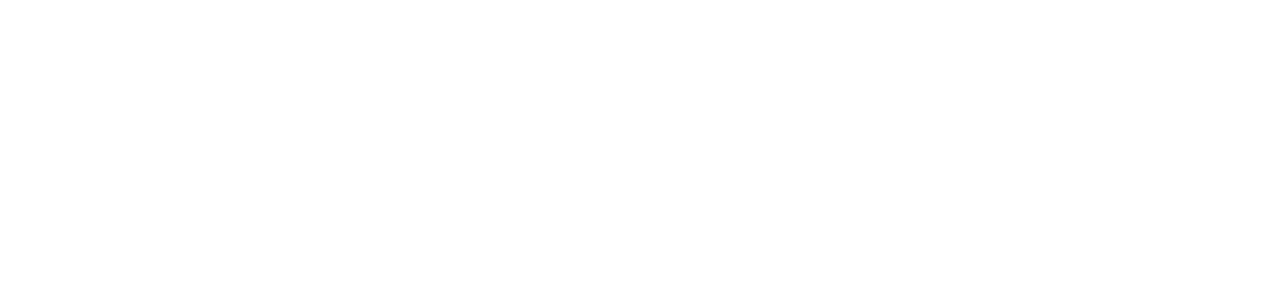
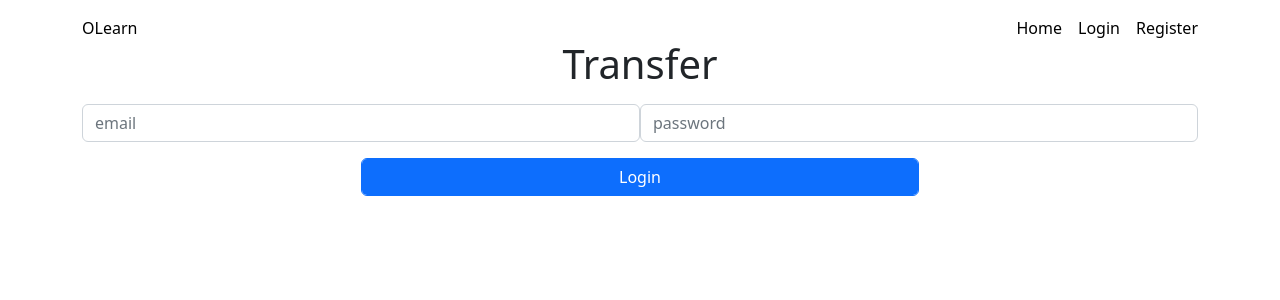
Before and after one commit to arifdarma/digilearn_frontend, a React (Create React App) app: page /login in a window 1280 px wide. Before the commit this address had no page. Shown: the top 300 px of the page. Built offline with nearby package versions, Linux system fonts and the light colour scheme.

Commit message:
feat: add login form

```diff
--- a/src/App.js
+++ b/src/App.js
@@ -3,12 +3,15 @@
 import 'bootstrap/dist/css/bootstrap.min.css';
 import 'bootstrap/dist/js/bootstrap.min';
 import Navigation from './Components/Navigation';
+import LoginPages from './pages/LoginPages';
 
 function App() {
   return (
     <div className="App container">
       <Routes>
-        <Route path="/" element={<Navigation />} />
+        <Route path="/" element={<Navigation />}>
+          <Route path="/login" index element={<LoginPages />} />
+        </Route>
       </Routes>
     </div>
   );
--- a/src/Components/Navigation.js
+++ b/src/Components/Navigation.js
@@ -15,7 +15,7 @@
             <Link to="/" className="text-black" style={{ textDecoration: 'none' }}>Home</Link>
           </li>
           <li className="nav-item">
-            <Link to="/transfer" className="text-black" style={{ textDecoration: 'none' }}>Login</Link>
+            <Link to="/login" className="text-black" style={{ textDecoration: 'none' }}>Login</Link>
           </li>
           <li className="nav-item">
             <Link to="/transfer" className="text-black" style={{ textDecoration: 'none' }}>Register</Link>
--- /dev/null
+++ b/src/pages/LoginPages.js
@@ -0,0 +1,74 @@
+import { useEffect, useState } from 'react';
+import { Navigate } from 'react-router-dom';
+
+function LoginPages() {
+  const [error, setError] = useState('');
+  const [status, setStatus] = useState(200);
+  const [authenticate, setAuthenticate] = useState(localStorage.idToken);
+  const [login, setLogin] = useState({
+    email: '',
+    password: '',
+  });
+
+  const handleChange = (event) => {
+    setLogin({
+      ...login, [event.target.name]: event.target.value,
+    });
+  };
+
+  const handleSubmit = (event) => {
+    event.preventDefault();
+    const postLogin = 'http://localhost:8080/signin';
+    const loginObj = {
+      email: login.email,
+      password: login.password,
+    };
+    fetch(postLogin, {
+      method: 'POST',
+      headers: {
+        'Content-Type': 'application/json',
+      },
+      body: JSON.stringify(loginObj),
+    }).then((response) => {
+      if (!response.ok) {
+        return response.text().then((text) => { throw new Error(text); });
+      }
+      setStatus(response.status);
+      return response.json();
+    }).then((data) => {
+      localStorage.setItem('token', data.data.idToken);
+      setAuthenticate(localStorage.idToken);
+    })
+      .catch((err) => {
+        setError(JSON.parse(err.message).error);
+        setStatus(400);
+      });
+  };
+
+  if (authenticate) {
+    return <Navigate replace to="/" />;
+  }
+
+  return (
+    <div>
+      <div className="row-12 text-center">
+        <h1 data-testid="transfer">Transfer</h1>
+      </div>
+      <div className="col-12 text-center">
+        <form onSubmit={handleSubmit}>
+          <div className="col-12 my-3">
+            <label htmlFor="emailLogin" className="col-6">
+              <input className="form-control" type="text" placeholder="email" name="email" value={login.email} onChange={handleChange} />
+            </label>
+            <label htmlFor="passwordLogin" className="col-6">
+              <input className="form-control" type="password" placeholder="password" name="password" value={login.password} onChange={handleChange} />
+            </label>
+          </div>
+          <input data-testid="submitTransfer" type="submit" className="btn btn-primary form-control w-50" value="Login" />
+        </form>
+      </div>
+    </div>
+  );
+}
+
+export default LoginPages;
```
